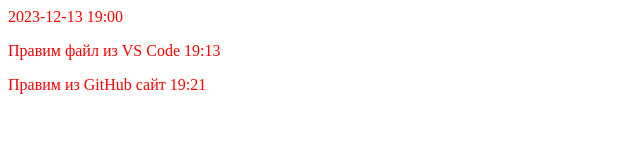
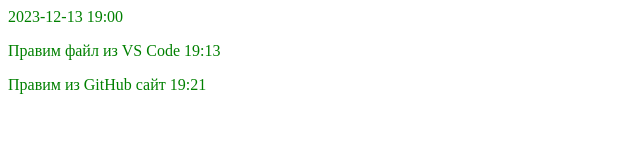
Before and after one commit to Xronotest/Test_2023-12-13, a plain HTML site: page index.html in a window 1280 px wide. Shown: the whole page, without its empty margins (0-640 px from the left). Drawn offline with Linux system fonts and the light colour scheme.

Commit message:
Update index.html
Изменение цвета на зелёный

```diff
--- a/index.html
+++ b/index.html
@@ -1,7 +1,7 @@
 <html>
   <head>
     <style>
-      P {color:red}
+      P {color:green}/* Правим на сайте 19:25 */
     </style>
   </head>
   <body>
```
